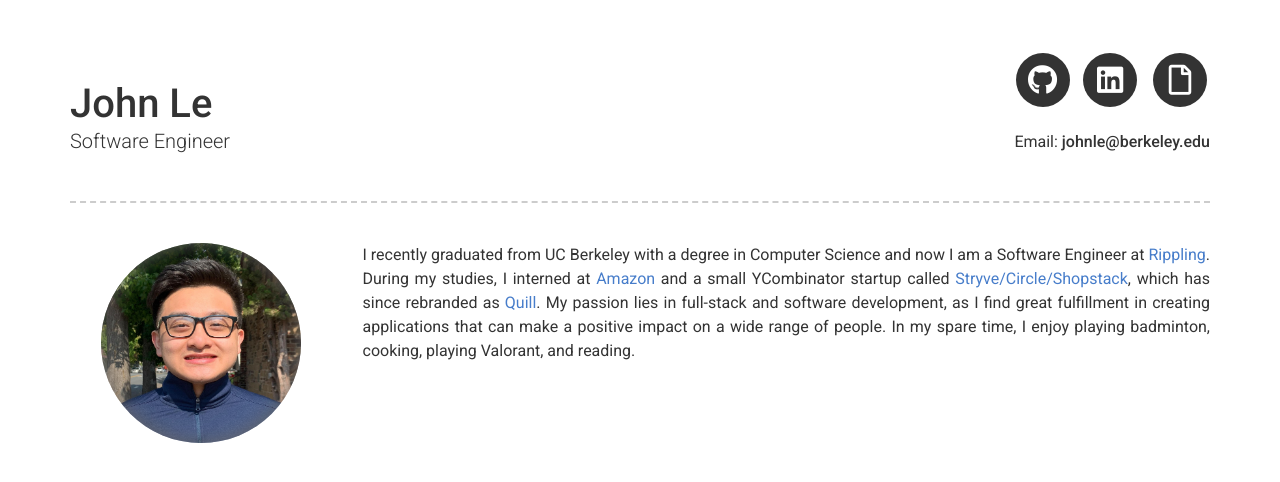
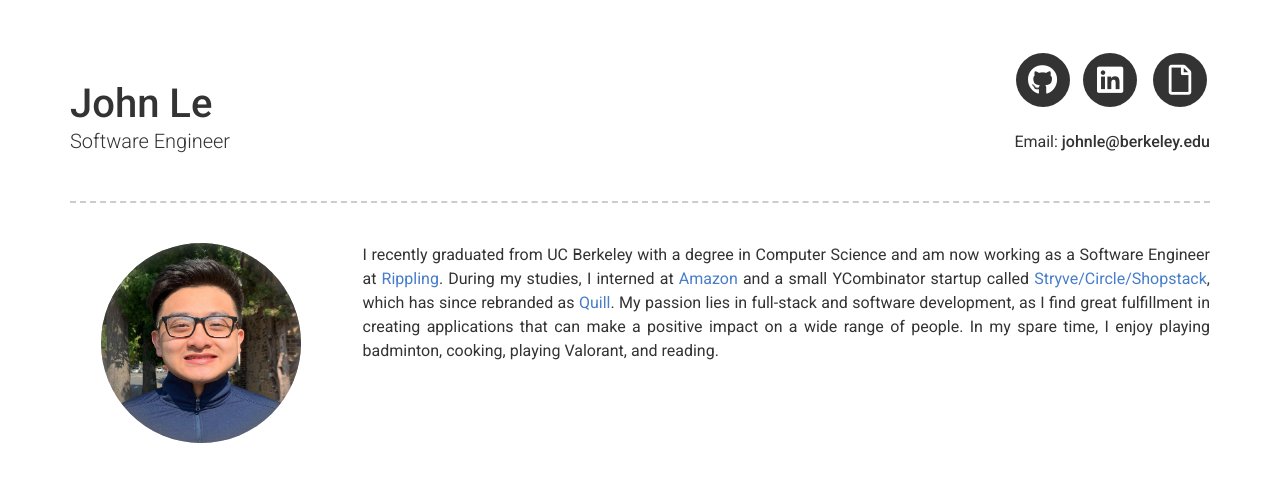
Before and after one commit to johnthanhle/johnthanhle.github.io, a Jekyll site: the page built from docs/index.md, in a window 1280 px wide. Shown: the top 482 px of the page. Built offline with Jekyll 4.4.1, drawn with Linux system fonts in a browser that asks for light colours; nearby versions of some CDN libraries.

Commit message:
update text

```diff
--- a/docs/_config.yml
+++ b/docs/_config.yml
@@ -41,7 +41,7 @@
 # About Section
 about_profile_image: images/about-photo.jpg
 about_content: | # this will include new lines to allow paragraphs
-  I recently graduated from UC Berkeley with a degree in Computer Science and now I am a Software Engineer at [Rippling](https://www.rippling.com/).
+  I recently graduated from UC Berkeley with a degree in Computer Science and am now working as a Software Engineer at [Rippling](https://www.rippling.com/).
   During my studies, I interned at [Amazon](https://www.amazon.com/) and a small YCombinator startup called [Stryve/Circle/Shopstack](https://www.crunchbase.com/organization/stryve-io), which has since rebranded as [Quill](https://www.quillsql.com/).
   My passion lies in full-stack and software development, as I find great fulfillment in creating applications that can make a positive impact on a wide range of people.
   In my spare time, I enjoy playing badminton, cooking, playing Valorant, and reading.
```
Also changed, not shown: 1 other file.
